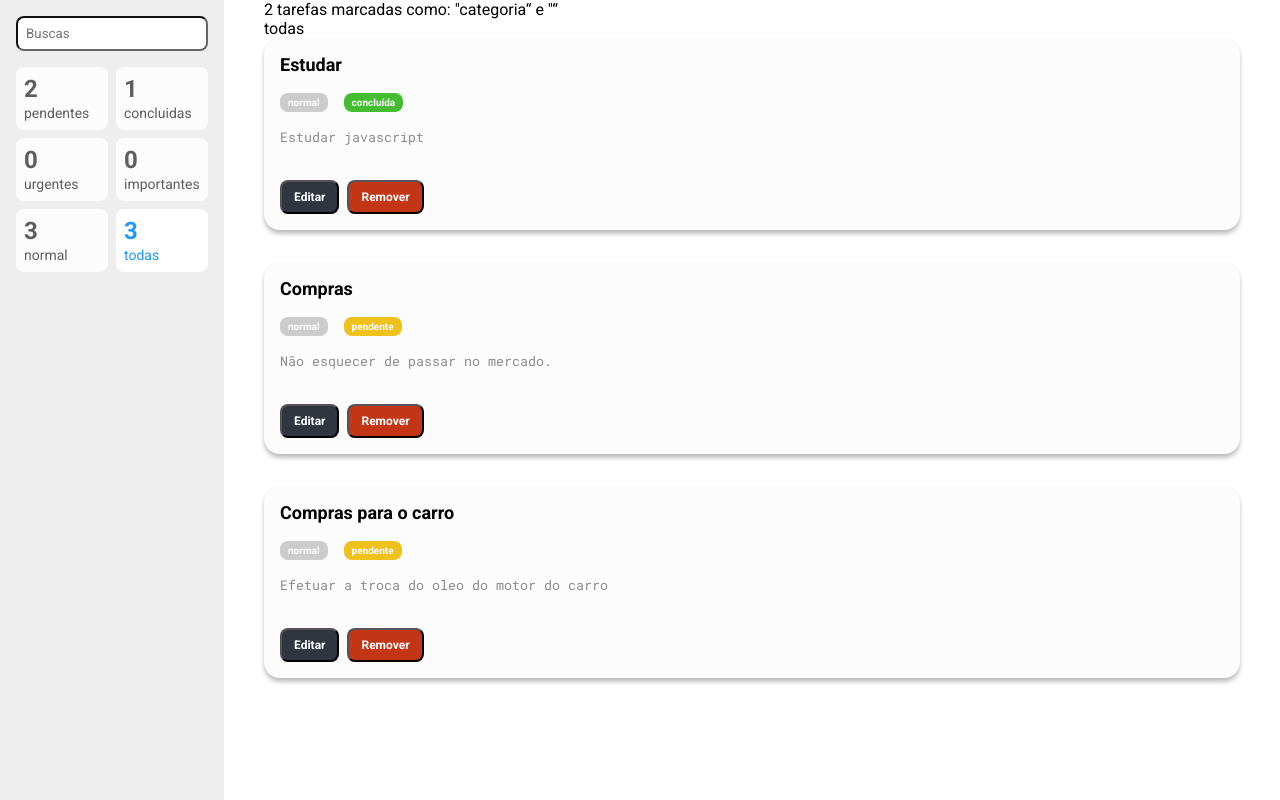
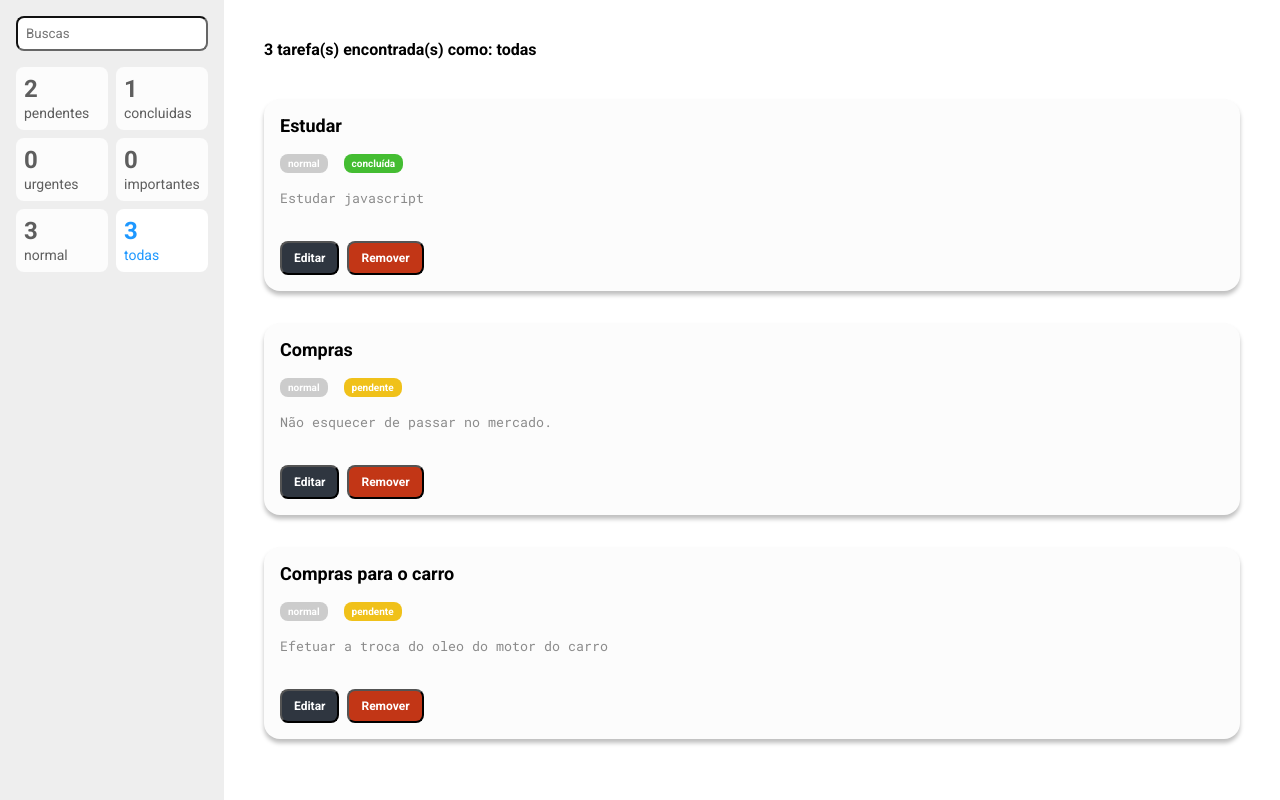
Before and after one commit to Brunolinonsc/AulasEBAC, a React (Create React App) app: page / in a window 1280 px wide. Built offline with nearby package versions, Linux system fonts and the light colour scheme.

Commit message:
exibição
Aula de criação da exibição da tarefa.

```diff
--- a/src/containers/ListaDeTarefas/index.tsx
+++ b/src/containers/ListaDeTarefas/index.tsx
@@ -1,7 +1,7 @@
 import { useSelector } from 'react-redux'
 
 import Tarefa from '../../components/Tarefa'
-import { Container } from './styles'
+import { Container, Resultado } from './styles'
 import { RootReducer } from '../../store'
 import userEvent from '@testing-library/user-event'
 
@@ -32,18 +32,27 @@
       return itens
     }
   }
+
+  const exibeResultadoFiltrage = (quantidade: number) => {
+    let mensagem = ''
+    const complementacao =
+      termo !== undefined && termo.length > 0 ? `e "${termo}";` : ''
+
+    if (criterio === 'todas') {
+      mensagem = `${quantidade} tarefa(s) encontrada(s) como: todas ${complementacao}`
+    } else {
+      mensagem = `${quantidade} tarefa(s) encontrada(s) como: "${`${criterio}=${valor}`}" ${complementacao}`
+    }
+    return mensagem
+  }
+  const tarefas = filtraTarefas()
+  const mensagem = exibeResultadoFiltrage(tarefas.length)
+
   return (
     <Container>
-      <p>
-        2 tarefas marcadas como: &quot;categoria&ldquo; e &quot;{termo}&ldquo;
-      </p>
+      <Resultado>{mensagem}</Resultado>
       <ul>
-        <li>{termo}</li>
-        <li>{criterio}</li>
-        <li>{valor}</li>
-      </ul>
-      <ul>
-        {filtraTarefas().map((t) => (
+        {tarefas.map((t) => (
           <li key={t.titulo}>
             <Tarefa
               id={t.id}
@@ -60,3 +69,6 @@
 }
 
 export default ListaDeTarefas
+function filtraTarefas() {
+  throw new Error('Function not implemented.')
+}
--- a/src/containers/ListaDeTarefas/styles.ts
+++ b/src/containers/ListaDeTarefas/styles.ts
@@ -5,3 +5,10 @@
   height: 100vh;
   overflow-y: scroll;
 `
+export const Resultado = styled.p`
+  display: block;
+  margin-top: 40px;
+  margin-bottom: 40px;
+  foont-size: 18px;
+  font-weight: bold;
+`
```
